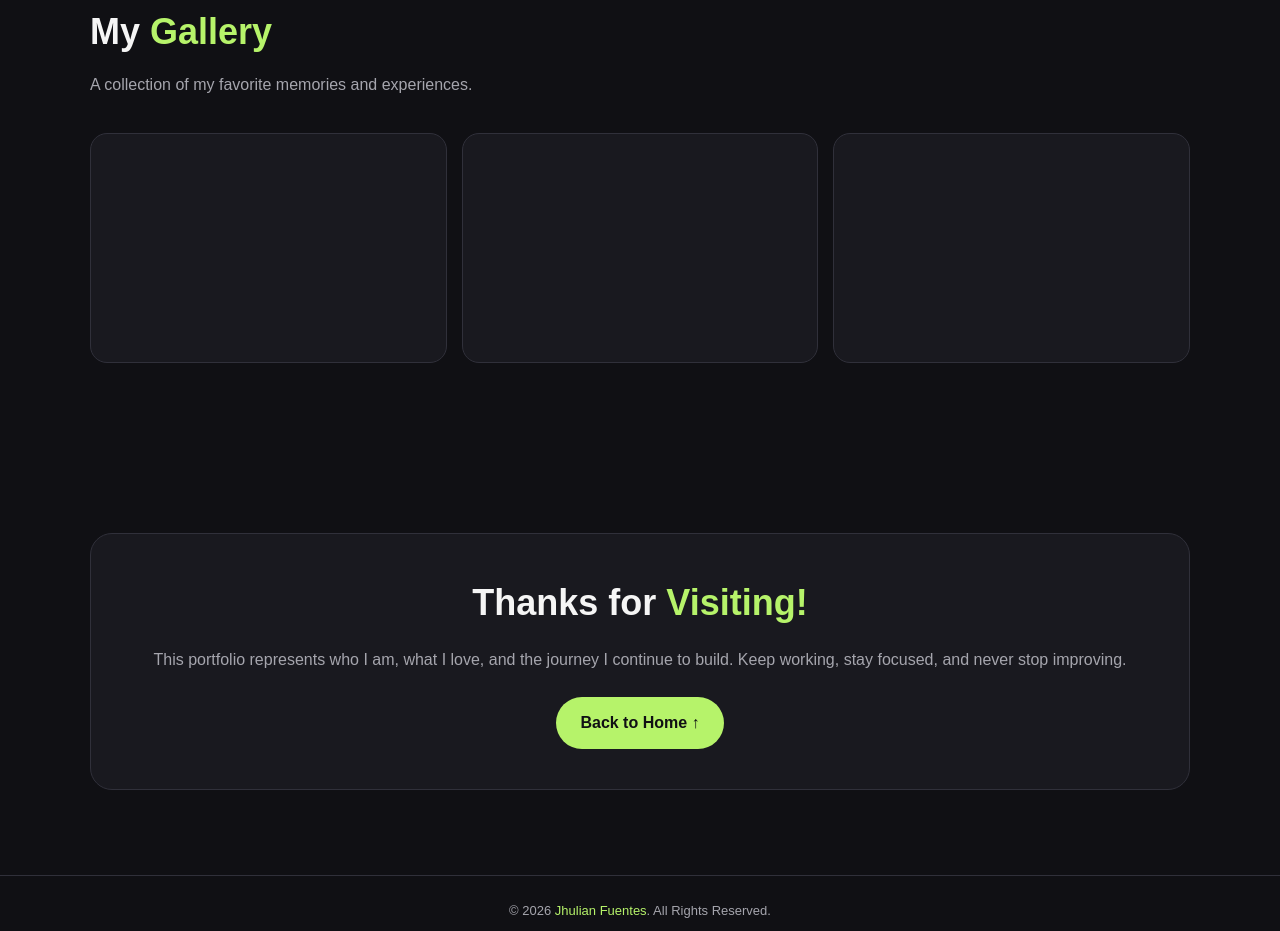
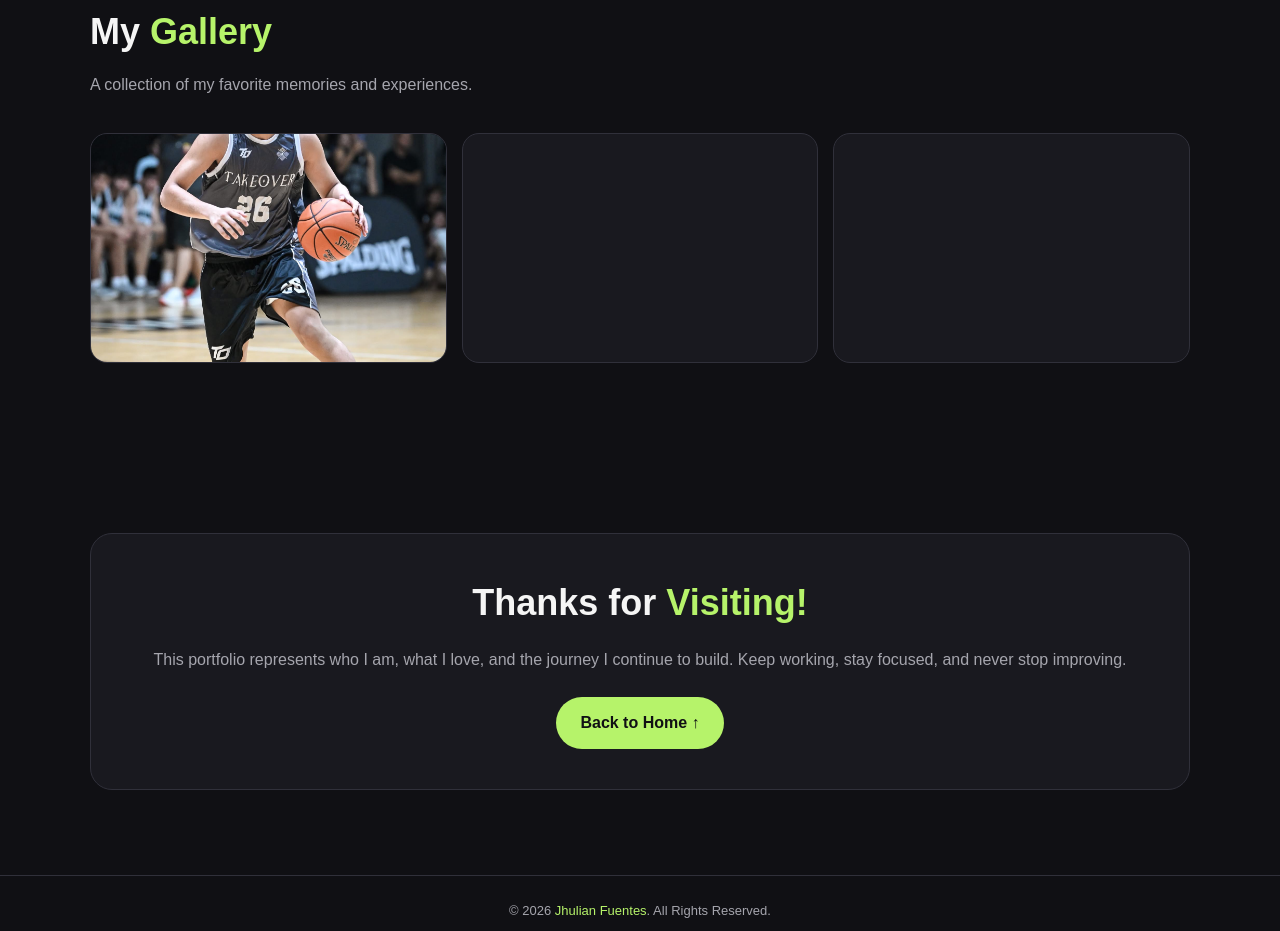
Before and after one commit to jhulianfuentes26-beep/my-first-website-, a plain HTML site: page index.html in a window 1280 px wide. Shown: the part 2913-3844 px from the top of the page. Drawn offline with Linux system fonts and the light colour scheme.

Commit message:
Update index.html

```diff
--- a/index.html
+++ b/index.html
@@ -607,7 +607,8 @@
       <div class="gallery-grid">
 
         <div class="gallery-item">
-          <img src="images/photo1.jpg" alt="Basketball memory"
+          <img src="IMG_5882.jpeg"
+            alt="Basketball memory"
                onerror="this.style.display='none'">
         </div>
 
```
